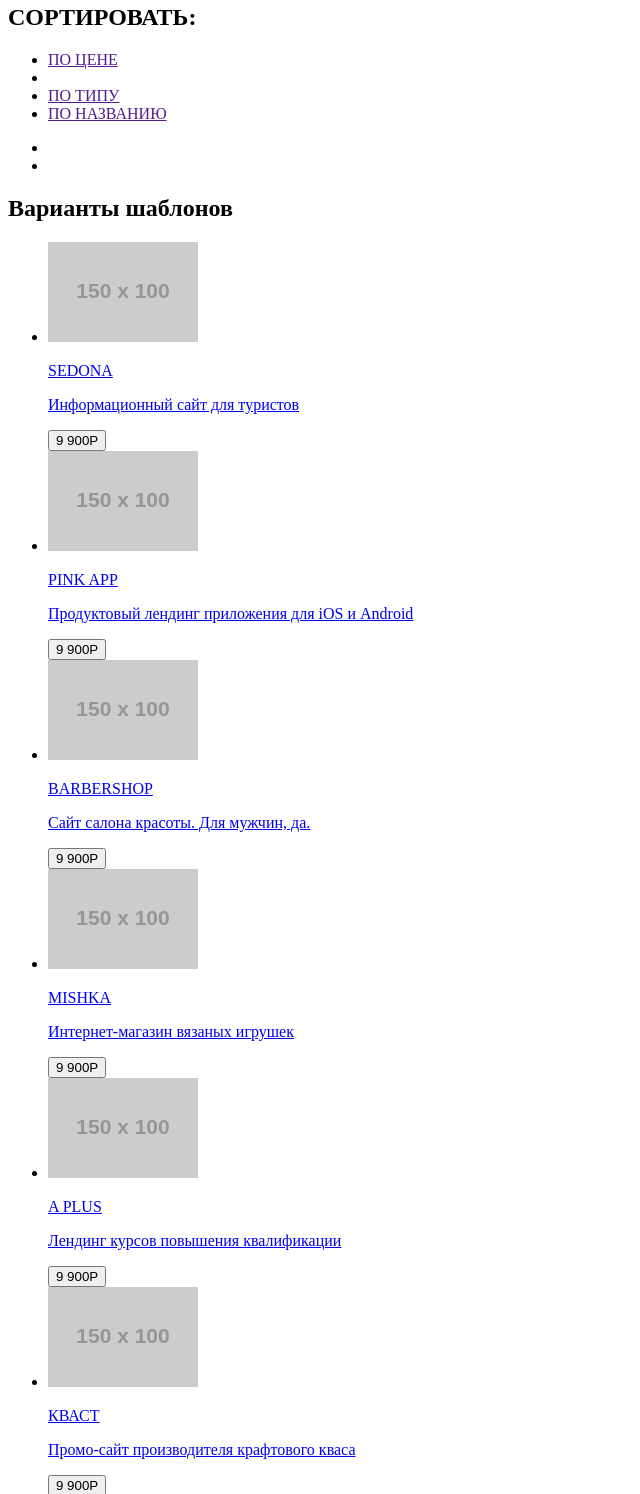
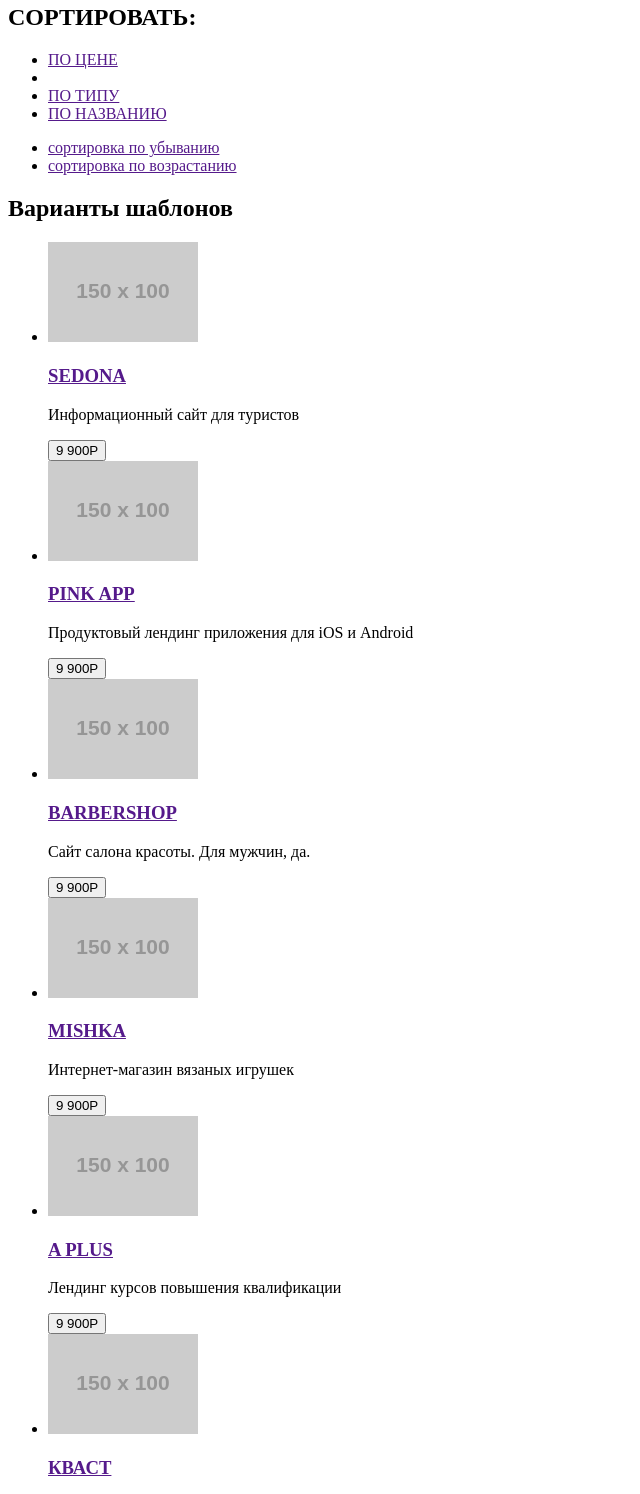
Before and after one commit to Rinat-1987/1527513-nerds-30, a plain HTML site: page catalog.html in a window 1280 px wide. Shown: the part 720-2214 px from the top of the page, without its empty margins (0-640 px from the left). Drawn offline with Linux system fonts and the light colour scheme; placeholder pictures from the web are drawn by us.

Commit message:
Небольшие исправления

```diff
--- a/catalog.html
+++ b/catalog.html
@@ -92,8 +92,8 @@
             <li><a href="">ПО НАЗВАНИЮ</a></li>
           </ul>
           <ul>
-            <li><!--треугольник--></li>
-            <li><!--треугольник--></li>
+            <li><a href="">сортировка по убыванию</a><!--треугольник--></li>
+            <li><a href="">сортировка по возрастанию</a><!--треугольник--></li>
           </ul>
         </section>
         <section>
@@ -102,7 +102,7 @@
             <li>
               <a href="#">
                 <img src="https://via.placeholder.com/150x100" alt="">
-                <p>SEDONA</p>
+                <h3><a href="">SEDONA</a></h3>
                 <p>Информационный сайт для туристов</p>
                 <button type="button">9 900Р</button>
               </a>
@@ -110,7 +110,7 @@
             <li>
               <a href="#">
                 <img src="https://via.placeholder.com/150x100" alt="">
-                <p>PINK APP</p>
+                <h3><a href="">PINK APP</a></h3>
                 <p>Продуктовый лендинг приложения для iOS и Android</p>
                 <button type="button">9 900Р</button>
               </a>
@@ -118,7 +118,7 @@
             <li>
               <a href="#">
                 <img src="https://via.placeholder.com/150x100" alt="">
-                <p>BARBERSHOP</p>
+                <h3><a href="">BARBERSHOP</a></h3>
                 <p>Сайт салона красоты. Для мужчин, да.</p>
                 <button type="button">9 900Р</button>
               </a>
@@ -126,7 +126,7 @@
             <li>
               <a href="#">
                 <img src="https://via.placeholder.com/150x100" alt="">
-                <p>MISHKA</p>
+                <h3><a href="">MISHKA</a></h3>
                 <p>Интернет-магазин вязаных игрушек</p>
                 <button type="button">9 900Р</button>
               </a>
@@ -134,7 +134,7 @@
             <li>
               <a href="#">
                 <img src="https://via.placeholder.com/150x100" alt="">
-                <p>A PLUS</p>
+                <h3><a href="">A PLUS</a></h3>
                 <p>Лендинг курсов повышения квалификации</p>
                 <button type="button">9 900Р</button>
               </a>
@@ -142,7 +142,7 @@
             <li>
               <a href="#">
                 <img src="https://via.placeholder.com/150x100" alt="">
-                <p>КВАСТ</p>
+                <h3><a href="">КВАСТ</a></h3>
                 <p>Промо-сайт производителя крафтового кваса</p>
                 <button type="button">9 900Р</button>
               </a>
```
